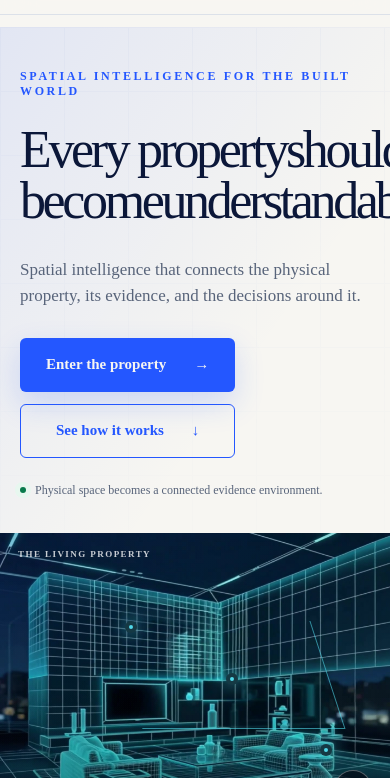
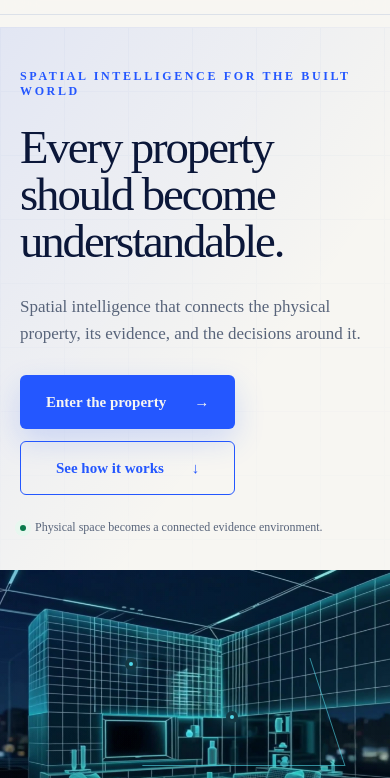
Before and after one commit to westccmortgage/measured-decision-ai, a plain HTML site: page index.html in a window 390 px wide. Shown: the part 59-837 px from the top of the page. Drawn offline with Linux system fonts and the light colour scheme.

Commit message:
Fix mobile hero headline wrapping

```diff
--- a/styles.css
+++ b/styles.css
@@ -1095,14 +1095,25 @@ footer a:hover { color: var(--accent); }
   .film-choice { flex: 0 0 280px; scroll-snap-align: start; }
 }
 @media (max-width: 600px) {
-  .living-hero .hero-copy { padding: 42px 20px 34px; }
+  .living-hero .hero-copy {
+    overflow: hidden;
+    padding: 42px 20px 34px;
+  }
+  .living-hero .hero-copy h1 {
+    font-size: clamp(42px, 12vw, 50px);
+    letter-spacing: -.045em;
+    line-height: 1;
+    max-width: 100%;
+    overflow-wrap: normal;
+    word-break: normal;
+  }
+  .living-hero .hero-copy h1 br { display: block; }
   .living-hero .hero-actions { gap: 12px; margin-top: 28px; }
   .living-hero .hero-note { line-height: 1.45; margin-top: 24px; }
   .hero-media { aspect-ratio: 4 / 3; }
   .hero-media .hero-video,
   .hero-video-poster { object-position: center; }
-  .hero-media-label { left: 18px; top: 16px; }
-  .hero-media-label strong { display: none; }
+  .hero-media-label { display: none; }
   .hero-data-lines span:nth-child(2) { left: 58%; top: 48%; }
   .hero-data-lines span:nth-child(3) { left: 82%; top: 72%; }
   .hero-video-toggle { bottom: 18px; right: 18px; }
```
